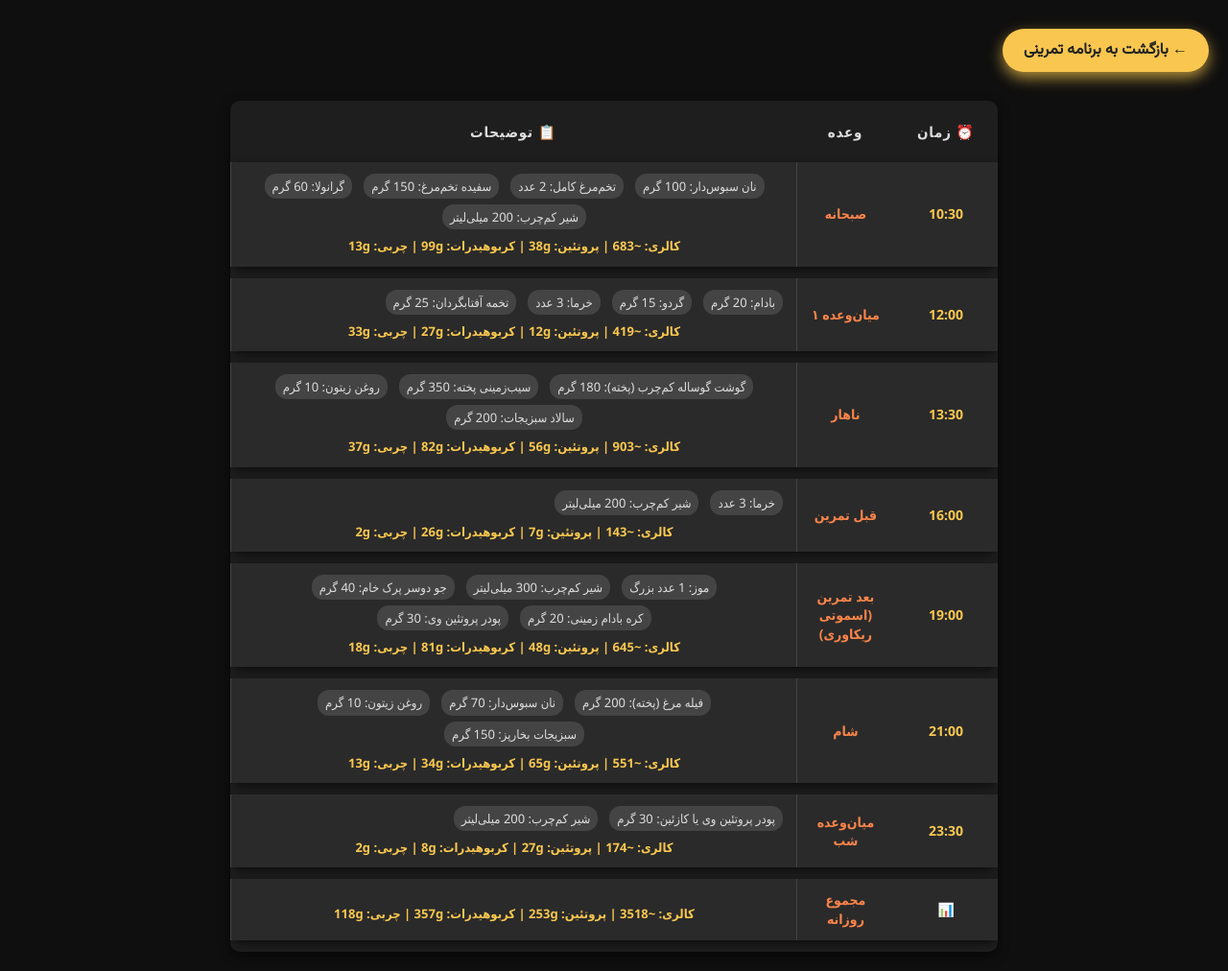
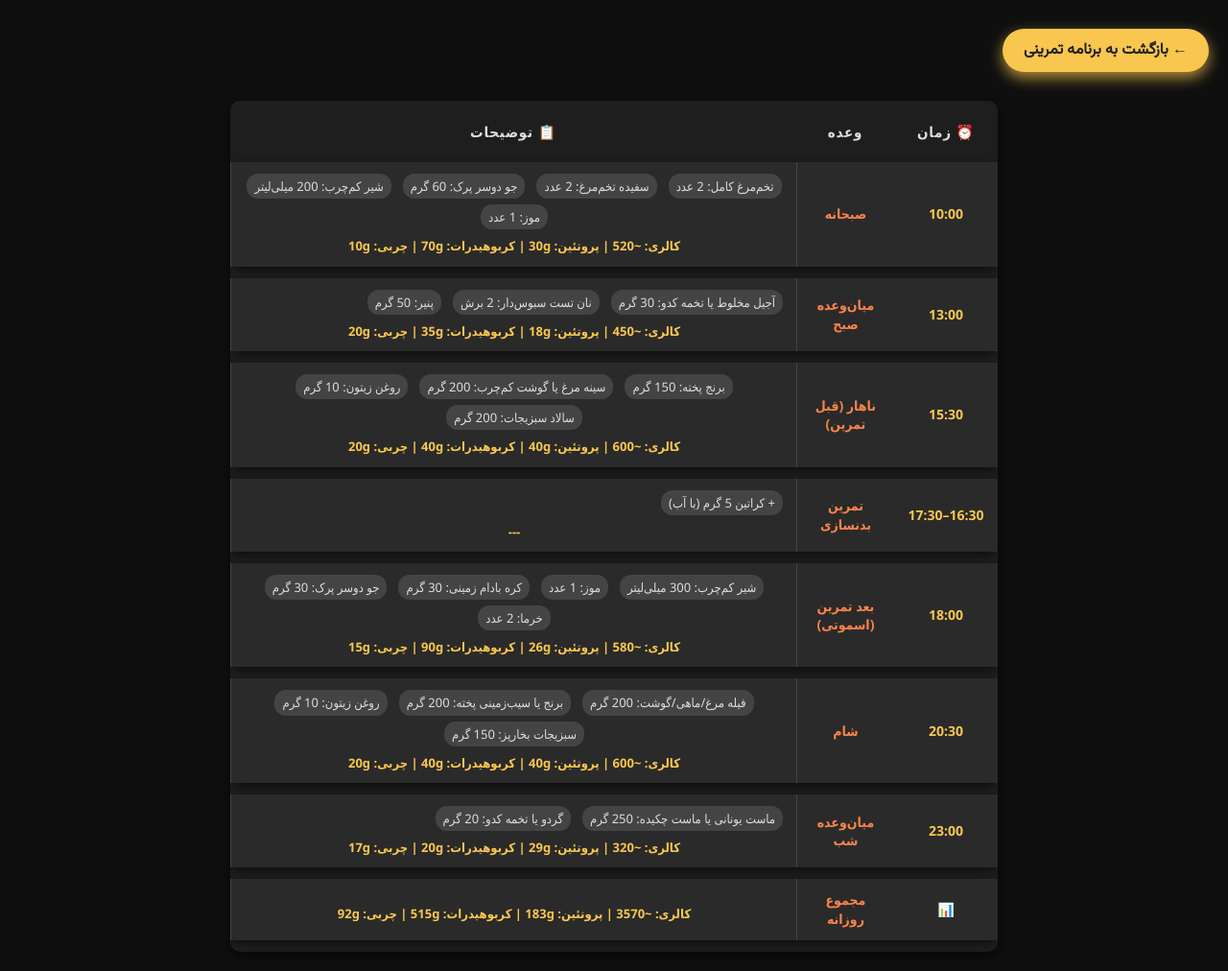
Before and after one commit to MerajMehdizade/ME, a plain HTML site: page NutritionPlan.html in a window 1280 px wide. Shown: the whole page at 96% size. Drawn offline with Linux system fonts and the light colour scheme.

Commit message:
Update NutritionPlan.html

```diff
--- a/NutritionPlan.html
+++ b/NutritionPlan.html
@@ -23,98 +23,96 @@
   </thead>
   <tbody>
   <tr>
-      <td>10:30</td>
+    <td>10:00</td>
     <td>صبحانه</td>
     <td>
       <div class="meal-items">
-          <span>نان سبوس‌دار: 100 گرم</span>
         <span>تخم‌مرغ کامل: 2 عدد</span>
-          <span>سفیده تخم‌مرغ: 150 گرم</span>
-          <span>گرانولا: 60 گرم</span>
+        <span>سفیده تخم‌مرغ: 2 عدد</span>
+        <span>جو دوسر پرک: 60 گرم</span>
         <span>شیر کم‌چرب: 200 میلی‌لیتر</span>
+        <span>موز: 1 عدد</span>
       </div>
-        <span class="calories">کالری: ~683 | پروتئین: 38g | کربوهیدرات: 99g | چربی: 13g</span>
+      <span class="calories">کالری: ~520 | پروتئین: 30g | کربوهیدرات: 70g | چربی: 10g</span>
     </td>
   </tr>
 
   <tr>
-      <td>12:00</td>
-      <td>میان‌وعده ۱</td>
+    <td>13:00</td>
+    <td>میان‌وعده صبح</td>
     <td>
       <div class="meal-items">
-          <span>بادام: 20 گرم</span>
-          <span>گردو: 15 گرم</span>
-          <span>خرما: 3 عدد</span>
-          <span>تخمه آفتابگردان: 25 گرم</span>
+        <span>آجیل مخلوط یا تخمه کدو: 30 گرم</span>
+        <span>نان تست سبوس‌دار: 2 برش</span>
+        <span>پنیر: 50 گرم</span>
       </div>
-        <span class="calories">کالری: ~419 | پروتئین: 12g | کربوهیدرات: 27g | چربی: 33g</span>
+      <span class="calories">کالری: ~450 | پروتئین: 18g | کربوهیدرات: 35g | چربی: 20g</span>
     </td>
   </tr>
 
   <tr>
-      <td>13:30</td>
-      <td>ناهار</td>
+    <td>15:30</td>
+    <td>ناهار (قبل تمرین)</td>
     <td>
       <div class="meal-items">
-          <span>گوشت گوساله کم‌چرب (پخته): 180 گرم</span>
-          <span>سیب‌زمینی پخته: 350 گرم</span>
+        <span>برنج پخته: 150 گرم</span>
+        <span>سینه مرغ یا گوشت کم‌چرب: 200 گرم</span>
         <span>روغن زیتون: 10 گرم</span>
         <span>سالاد سبزیجات: 200 گرم</span>
       </div>
-        <span class="calories">کالری: ~903 | پروتئین: 56g | کربوهیدرات: 82g | چربی: 37g</span>
+      <span class="calories">کالری: ~600 | پروتئین: 40g | کربوهیدرات: 40g | چربی: 20g</span>
     </td>
   </tr>
 
   <tr>
-      <td>16:00</td>
-      <td>قبل تمرین</td>
+    <td>16:30–17:30</td>
+    <td>تمرین بدنسازی</td>
     <td>
       <div class="meal-items">
-          <span>خرما: 3 عدد</span>
-          <span>شیر کم‌چرب: 200 میلی‌لیتر</span>
+        <span>+ کراتین 5 گرم (با آب)</span>
       </div>
-        <span class="calories">کالری: ~143 | پروتئین: 7g | کربوهیدرات: 26g | چربی: 2g</span>
+      <span class="calories">---</span>
     </td>
   </tr>
 
   <tr>
-      <td>19:00</td>
-      <td>بعد تمرین (اسموتی ریکاوری)</td>
+    <td>18:00</td>
+    <td>بعد تمرین (اسموتی)</td>
     <td>
       <div class="meal-items">
-          <span>موز: 1 عدد بزرگ</span>
         <span>شیر کم‌چرب: 300 میلی‌لیتر</span>
-          <span>جو دوسر پرک خام: 40 گرم</span>
-          <span>کره بادام زمینی: 20 گرم</span>
-          <span>پودر پروتئین وی: 30 گرم</span>
+        <span>موز: 1 عدد</span>
+        <span>کره بادام زمینی: 30 گرم</span>
+        <span>جو دوسر پرک: 30 گرم</span>
+        <span>خرما: 2 عدد</span>
       </div>
-        <span class="calories">کالری: ~645 | پروتئین: 48g | کربوهیدرات: 81g | چربی: 18g</span>
+      <span class="calories">کالری: ~580 | پروتئین: 26g | کربوهیدرات: 90g | چربی: 15g</span>
     </td>
   </tr>
 
   <tr>
-      <td>21:00</td>
+    <td>20:30</td>
     <td>شام</td>
     <td>
       <div class="meal-items">
-          <span>فیله مرغ (پخته): 200 گرم</span>
-          <span>نان سبوس‌دار: 70 گرم</span>
+        <span>فیله مرغ/ماهی/گوشت: 200 گرم</span>
+        <span>برنج یا سیب‌زمینی پخته: 200 گرم</span>
         <span>روغن زیتون: 10 گرم</span>
         <span>سبزیجات بخارپز: 150 گرم</span>
       </div>
-        <span class="calories">کالری: ~551 | پروتئین: 65g | کربوهیدرات: 34g | چربی: 13g</span>
+      <span class="calories">کالری: ~600 | پروتئین: 40g | کربوهیدرات: 40g | چربی: 20g</span>
     </td>
   </tr>
 
   <tr>
-      <td>23:30</td>
+    <td>23:00</td>
     <td>میان‌وعده شب</td>
     <td>
       <div class="meal-items">
-          <span>پودر پروتئین وی یا کازئین: 30 گرم</span>
-          <span>شیر کم‌چرب: 200 میلی‌لیتر</span>
+        <span>ماست یونانی یا ماست چکیده: 250 گرم</span>
+        <span>گردو یا تخمه کدو: 20 گرم</span>
       </div>
-        <span class="calories">کالری: ~174 | پروتئین: 27g | کربوهیدرات: 8g | چربی: 2g</span>
+      <span class="calories">کالری: ~320 | پروتئین: 29g | کربوهیدرات: 20g | چربی: 17g</span>
     </td>
   </tr>
 
@@ -122,7 +120,7 @@
     <td>📊</td>
     <td>مجموع روزانه</td>
     <td>
-        <span class="calories">کالری: ~3518 | پروتئین: 253g | کربوهیدرات: 357g | چربی: 118g</span>
+      <span class="calories">کالری: ~3570 | پروتئین: 183g | کربوهیدرات: 515g | چربی: 92g</span>
     </td>
   </tr>
 </tbody>
```
Lines whose indentation alone changed are shown as unchanged.
